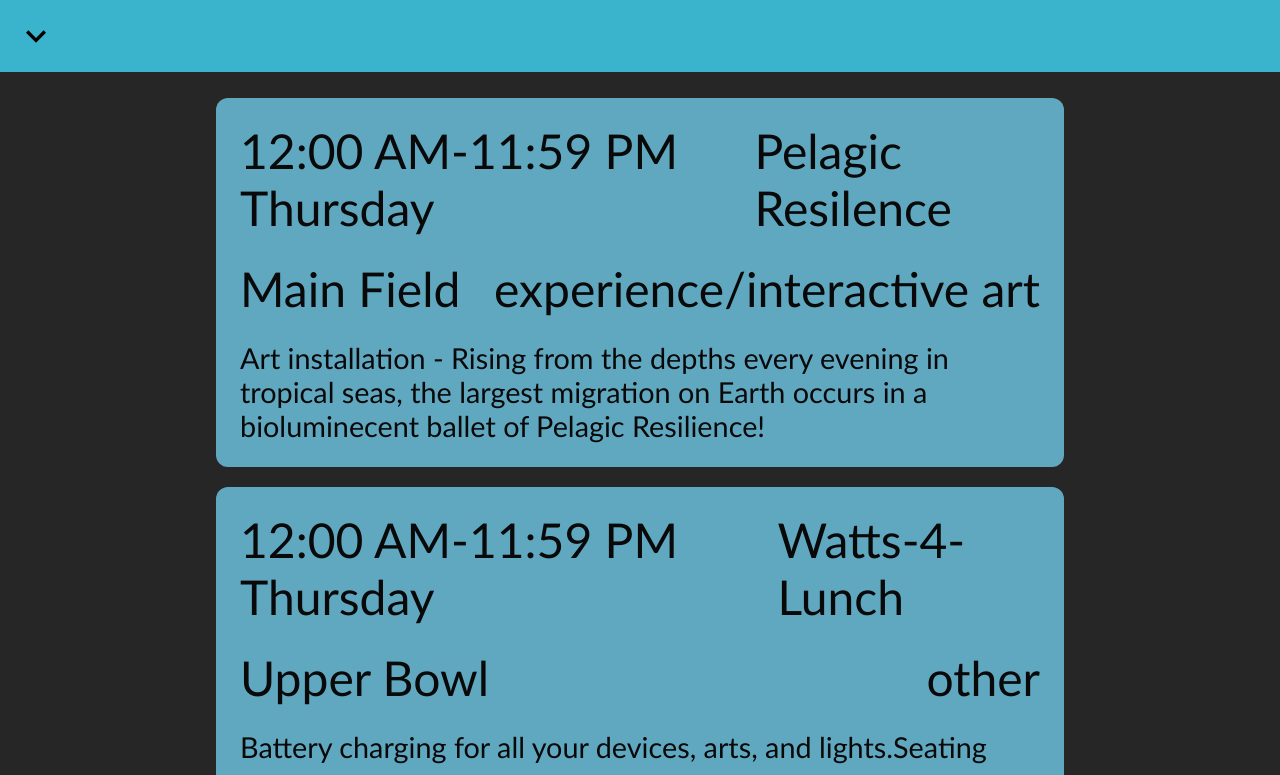
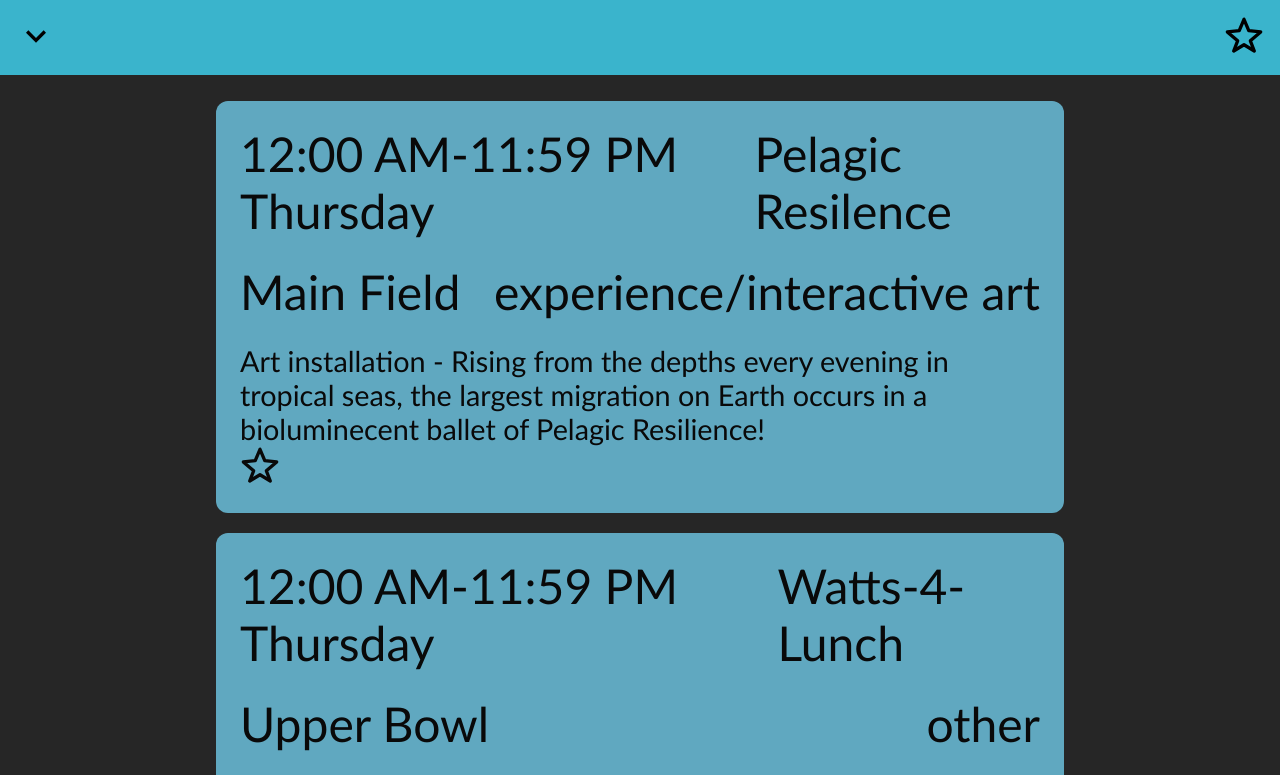
Before and after one commit to WWW-Wizards/SOAK-WWW, a React (Vite) app: page / in a window 1280 px wide. Shown: the top 775 px of the page. Built offline with nearby package versions, Linux system fonts and the light colour scheme.

Commit message:
feat: Adds ability to create and view favorites

```diff
--- a/src/components/details/EventDetails.jsx
+++ b/src/components/details/EventDetails.jsx
@@ -1,6 +1,9 @@
 import React from "react";
+import { useFilter } from "../../state/StateProvider";
 
 export const EventDetails = (event) => {
+  const { handleToggleFavorited, handleFavoriteDisplay } = useFilter();
+
   const date = {
     Thursday: "#75d4f5",
     Friday: "#A6f9b1",
@@ -14,7 +17,6 @@ export const EventDetails = (event) => {
       style={{ "--date-color": [date[event.day]] }}
     >
       <div className="event-details-title">
-        {/* TODO: Display "all day" events */}
         <div>
           {event.when} {event.day}
         </div>
@@ -26,6 +28,19 @@ export const EventDetails = (event) => {
         <div>{event.eventType.toLowerCase()}</div>
       </div>
       <div className="event-details-description">{event.what}</div>
+      <div
+        className="event-details-favorites-svg-wrapper"
+        onClick={() => handleToggleFavorited(event.id)}
+      >
+        <svg
+          className={`event-details-favorites-svg ${handleFavoriteDisplay(
+            event.id
+          )}`}
+          viewBox="0 0 24 24"
+        >
+          <path d="M12 2L9.14 8.8 2 9.56l6.18 5.34L5.82 21 12 17.27 18.18 21l-2.36-6.1L22 9.56l-7.14-.76L12 2z"></path>
+        </svg>
+      </div>
     </div>
   );
 };
--- a/src/components/details/EventDetails.scss
+++ b/src/components/details/EventDetails.scss
@@ -35,4 +35,22 @@
     font-weight: 200;
     font-size: 1.8em;
   }
+
+  &-favorites-svg {
+    width: 1em;
+    height: 1em;
+    font-size: 2.5rem;
+    fill: none;
+    stroke: currentColor;
+    stroke-width: 2;
+    stroke-linecap: round;
+    stroke-linejoin: round;
+    cursor: pointer;
+  }
 }
+
+.favorited {
+  fill: gold;
+  color: gold;
+  filter: drop-shadow(1px 2px 1px rgb(0 0 0 / 0.4));
+}
--- a/src/components/menu/Menu.jsx
+++ b/src/components/menu/Menu.jsx
@@ -3,6 +3,7 @@ import { useMenu, useFilter } from "../../state/StateProvider";
 
 export const Menu = () => {
   const { menu, setMenu } = useMenu();
+  const { filter, FILTERS, handleFilterFavorites } = useFilter();
 
   return (
     <div className="menu-accordion-wrapper">
@@ -13,6 +14,19 @@ export const Menu = () => {
         >
           <path d="M16.59 8.59 12 13.17 7.41 8.59 6 10l6 6 6-6z"></path>
         </svg>
+        <div
+          className="menu-favorites-svg-wrapper"
+          onClick={handleFilterFavorites}
+        >
+          <svg
+            className={`menu-favorites-svg ${
+              filter === FILTERS.FAVORITES ? "menu-favorited" : ""
+            }`}
+            viewBox="0 0 24 24"
+          >
+            <path d="M12 2L9.14 8.8 2 9.56l6.18 5.34L5.82 21 12 17.27 18.18 21l-2.36-6.1L22 9.56l-7.14-.76L12 2z"></path>
+          </svg>
+        </div>
       </div>
       {menu && (
         <div className="menu-accordion-content">Menu content placeholder</div>
--- a/src/state/StateProvider.js
+++ b/src/state/StateProvider.js
@@ -3,16 +3,74 @@ import data from "../../assets/data/events.json";
 
 export const UserContext = createContext();
 
+const FILTERS = {
+  FAVORITES: 'FAVORITES',
+  ZONE: 'ZONE',
+  CAMP: 'CAMP',
+  TIME: 'TIME',
+  CATEGORY: 'CATEGORY'
+}
+
 export function StateProvider({ children }) {
   const [loading, setLoading] = useState(false);
-  const [filter, setFilter] = useState();
+  const [filter, setFilter] = useState("");
   const [menu, setMenu] = useState(false);
   const [events, setEvents] = useState(data);
+  const [favorites, setFavorites] = useState(() => {
+    // Check local storage if favorites exist, otherwise initialize an empty array
+    const cachedFavorites = localStorage.getItem('favorites');
+    return cachedFavorites ? JSON.parse(cachedFavorites) : [];
+  });
 
-  // happens on load
+  // Handles toggling the filter view between favorited events and all events
+  const handleFilterFavorites = (e) => {
+    // Prevents toggling the menu accordion when clicking on favorites
+    e.stopPropagation();
+
+    // If the favorites filter is already active, unset it (toggle)
+    const newFilter = filter === FILTERS.FAVORITES ? "" : FILTERS.FAVORITES;
+    setFilter(newFilter);
+
+    // If the favorites filter is active, return only favorited events
+    // Otherwise return all events
+    setEvents(newFilter === FILTERS.FAVORITES ? events.filter(event => favorites.some(favorite => favorite.id === event.id)) : data);
+  };
+
+  // Handles toggling an individual event into or out of the favorites list
+  const handleToggleFavorited = (id) => {
+    setFavorites(prev => {
+      const prevIndex = prev.findIndex(favorite => favorite.id === id);
+
+      // Check if the event is already favorited
+      // If it is, unfavorite it
+      // If it isn't, use its id to look up the corresponding event data and add it to the favorites list
+      const newFavorites = prevIndex !== -1 ? prev.filter(favorite => favorite.id !== id) : [...prev, events.find(event => event.id === id)];
+
+      // If the favorites filter is currently active and the user unfavorites an event, remove that event from the filtered list
+      if (filter === FILTERS.FAVORITES) {
+        const filteredEvents = events.filter(event => event.id !== id);
+        setEvents(filteredEvents);
+      }
+
+      // Set favorite into local storage
+      localStorage.setItem('favorites', JSON.stringify(newFavorites));
+
+      return newFavorites;
+    });
+
+  };
+
+  // Returns a string to be used as a classname for conditional styling
+  const handleFavoriteDisplay = (id) => {
+    const isFavorited = favorites.some(favorite => favorite.id === id);
+    return isFavorited ? "favorited" : "";
+  }
+
+
   useEffect(() => {
-
-  }, []); // use brackets to establish additional triggers
+    // Update local storage whenever favorites state changes
+    localStorage.setItem('favorites', JSON.stringify(favorites));
+  }, [favorites]);
 
   return (
     <UserContext.Provider
@@ -25,6 +83,10 @@ export function StateProvider({ children }) {
         setMenu,
         events,
         setEvents,
+        handleFilterFavorites,
+        handleToggleFavorited,
+        handleFavoriteDisplay,
+        FILTERS
       }}
     >
       {children}
@@ -37,10 +99,12 @@ export const useLoading = () => {
   const { loading, setLoading } = useContext(UserContext);
   return { loading, setLoading };
 }
+
 export const useFilter = () => {
-  const { filter, setFilter } = useContext(UserContext);
-  return { filter, setFilter };
+  const { filter, setFilter, FILTERS, handleFavoriteDisplay, handleFilterFavorites, handleToggleFavorited } = useContext(UserContext);
+  return { filter, setFilter, FILTERS, handleFavoriteDisplay, handleFilterFavorites, handleToggleFavorited };
 }
+
 export const useMenu = () => {
   const { menu, setMenu } = useContext(UserContext);
   return { menu, setMenu };
```
